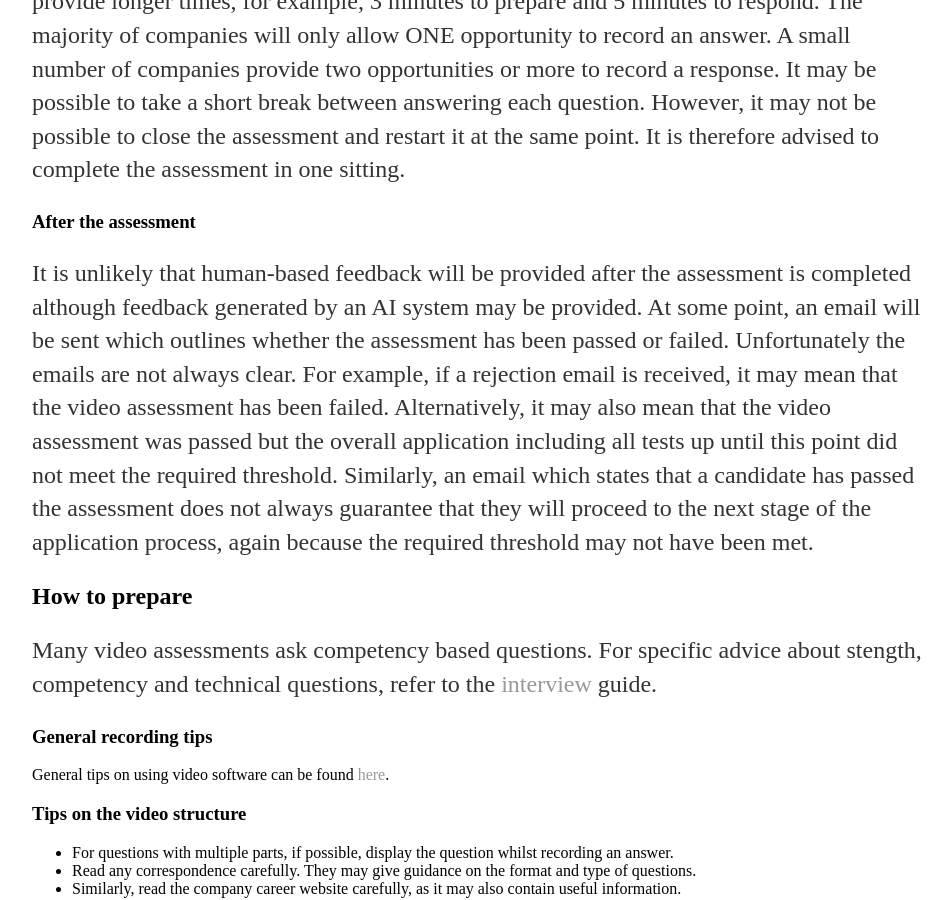
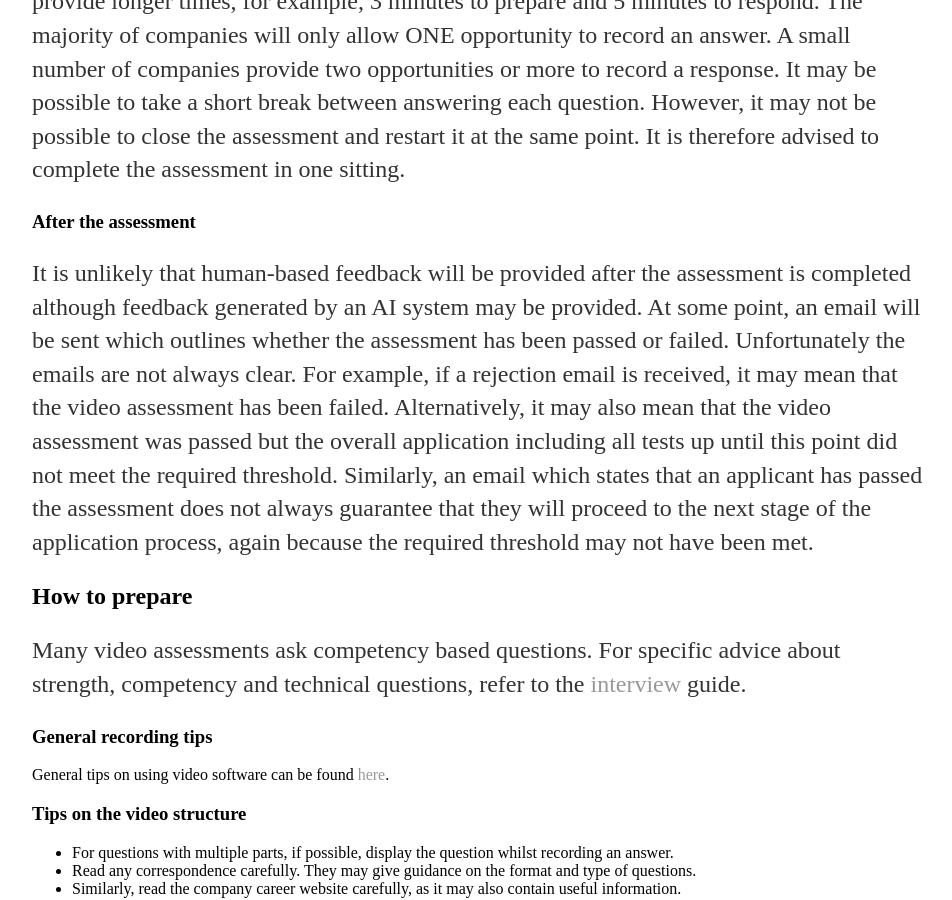
Before and after one commit to pa5411/Graduate-Job-Help, a Jekyll site: the page built from videotests.html, in a window 1280 px wide and 900 px high, scrolled down 1707 px. Shown: the whole window, without its empty margins (160-1112 px from the left). Built offline with Jekyll 4.4.1, drawn with Linux system fonts in a browser that asks for light colours.

Commit message:
change candidate to applicant and fix typos

```diff
--- a/videotests.html
+++ b/videotests.html
@@ -32,11 +32,11 @@
 
         <h3> After the assessment </h3>
 
-        <p> It is unlikely that human-based feedback will be provided after the assessment is completed although feedback generated by an AI system may be provided. At some point, an email will be sent which outlines whether the assessment has been passed or failed. Unfortunately the emails are not always clear. For example, if a rejection email is received, it may mean that the video assessment has been failed. Alternatively, it may also mean that the video assessment was passed but the overall application including all tests up until this point did not meet the required threshold. Similarly, an email which states that a candidate has passed the assessment does not always guarantee that they will proceed to the next stage of the application process, again because the required threshold may not have been met. </p>
+        <p> It is unlikely that human-based feedback will be provided after the assessment is completed although feedback generated by an AI system may be provided. At some point, an email will be sent which outlines whether the assessment has been passed or failed. Unfortunately the emails are not always clear. For example, if a rejection email is received, it may mean that the video assessment has been failed. Alternatively, it may also mean that the video assessment was passed but the overall application including all tests up until this point did not meet the required threshold. Similarly, an email which states that an applicant has passed the assessment does not always guarantee that they will proceed to the next stage of the application process, again because the required threshold may not have been met. </p>
 
         <h2> How to prepare </h2>
 
-        <p> Many video assessments ask competency based questions. For specific advice about stength, competency and technical questions, refer to the <a href="/interview.html">interview</a> guide. </p>
+        <p> Many video assessments ask competency based questions. For specific advice about strength, competency and technical questions, refer to the <a href="/interview.html">interview</a> guide. </p>
 
         <h3> General recording tips </h3>
 
```
